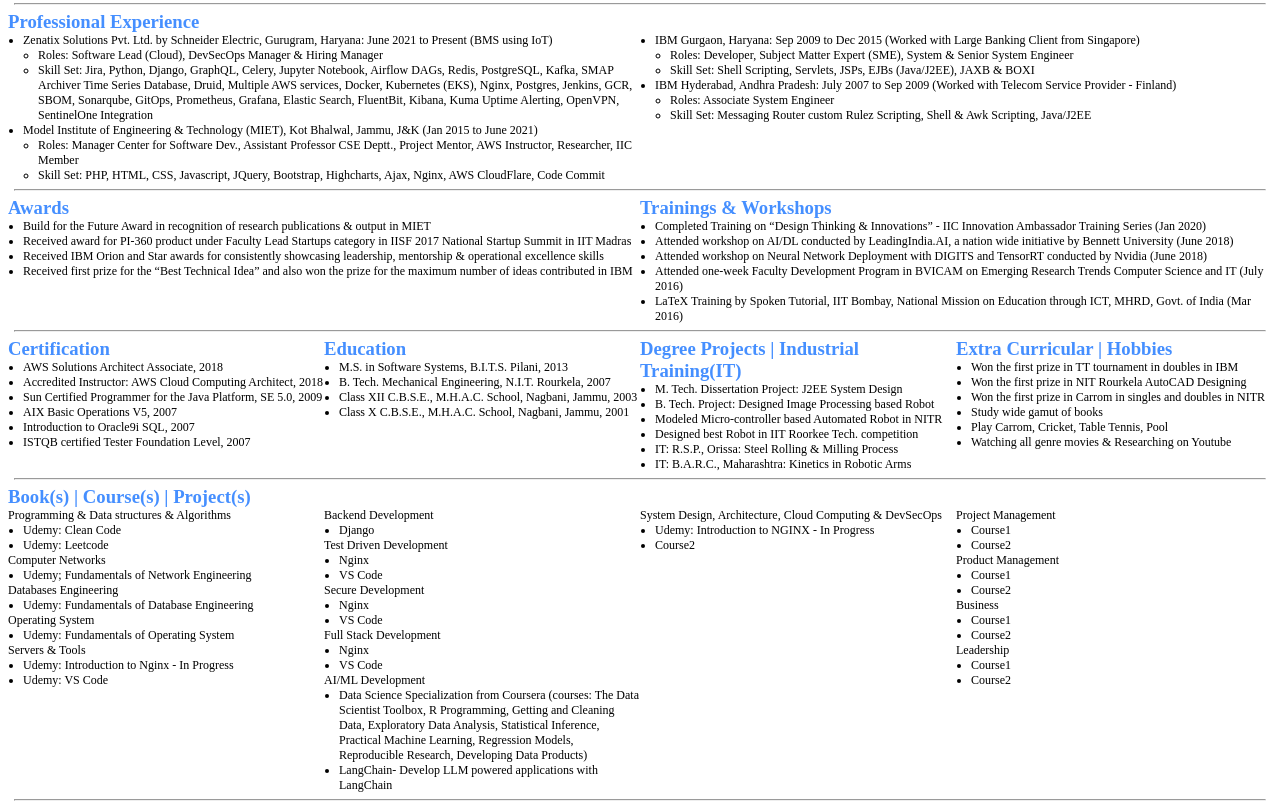
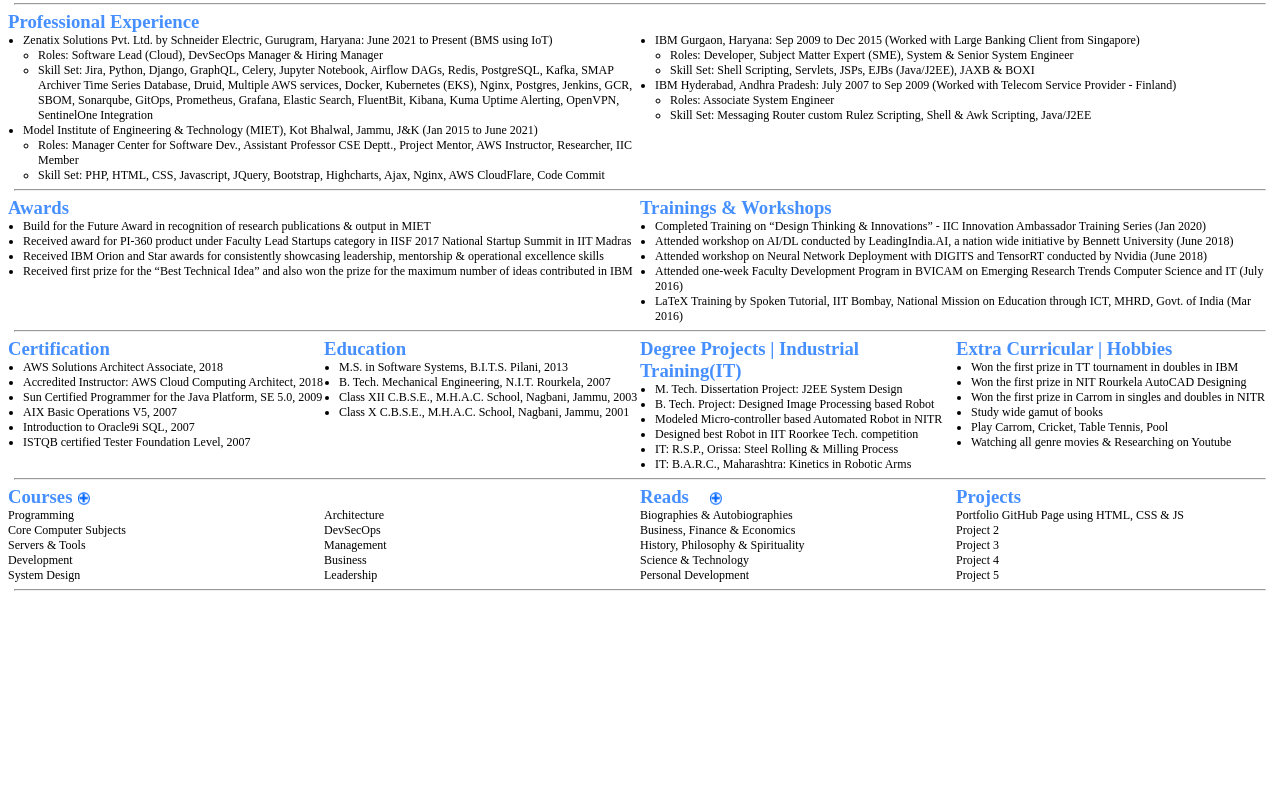
Before and after one commit to RIGUPTA2/portfolio, a plain HTML site: page index.html in a window 1280 px wide. Shown: the part 173-982 px from the top of the page. After the commit the page ends 800 px from the top, so only its background shows below. Drawn offline with Linux system fonts and the light colour scheme; a script that the page names is missing.

Commit message:
Formatting of Courses, Reads & Projects section

```diff
--- a/css/resume.css
+++ b/css/resume.css
@@ -4,6 +4,18 @@
   height: 100px;
   border: 6px solid rgba(0, 102, 255, 0.73);
   margin-left: auto !important;
+}
+
+.minusIcon, .reads_list_items, .courses_list_items {
+  display: none;
+}
+
+#reads_plus, #courses_plus, #reads_minus, #courses_minus {
+  margin-top: 6px;
+}
+
+#reads_plus, #reads_minus, #courses_plus, #courses_minus {
+  cursor: pointer;
 }
 
 h1,h3 {
@@ -53,6 +65,7 @@
   display: flex;
   align-items:flex-end;
 }
+
 .coColumnLeft {
   width: 141px;
   padding: 0px;
@@ -95,6 +108,16 @@
 .equalColumn {
   width: 50%;
 }
+
+.courseHeaderRow {
+  display: flex;
+  align-items:flex-start;
+}
+.coursesColumnLeft{
+  width: 70px;
+    padding: 0px;
+}
+
 
 @media only screen and (max-width: 1200px){
   .headerRow{
--- a/index.html
+++ b/index.html
@@ -140,92 +140,128 @@
   </div>
   <hr/>
 
-  <h3>Book(s) | Course(s) | Project(s)</h3>
-  <div class="fourColumnRow">
-    <div class="firstColumn">
-      <h6>Programming &  Data structures & Algorithms</h6>
-      <ul>
+  <div class="equalColumnRow">
+    <div class="equalColumn">
+      <div class="courseHeaderRow">
+        <h3 class="coursesColumnLeft">Courses </h3>
+        <img id="courses_plus" onclick="toggle('courses',this);" width ="12px" src="img/plus.png"/>
+        <img id="courses_minus" onclick="toggle('courses',this);" class="minusIcon" width ="12px" src="img/minus.png"/>
+      </div>
+      <div class="equalColumnRow">
+        <div class="equalColumn">
+          <h6>Programming</h6>
+          <ul id="courses_list_items_1" class="courses_list_items">
             <li>Udemy: Clean Code</li>
             <li>Udemy: Leetcode</li>
           </ul>
-      <h6>Computer Networks</h6>
-      <ul>
+          <h6>Core Computer Subjects</h6>
+          <ul id="courses_list_items_2" class="courses_list_items">
             <li>Udemy; Fundamentals of Network Engineering</li>
-      </ul>
-      <h6>Databases Engineering</h6>
-      <ul>
             <li>Udemy: Fundamentals of Database Engineering</li>
-      </ul>
-      <h6>Operating System</h6>
-      <ul>
             <li>Udemy: Fundamentals of Operating System</li>
           </ul>
           <h6>Servers & Tools</h6>
-      <ul>
+          <ul id="courses_list_items_3" class="courses_list_items">
+            <li>Udemy: Introduction to Nginx - In Progress</li>
+            <li>Udemy: VS Code</li>
+          </ul>
+          <h6>Development</h6>
+          <ul id="courses_list_items_4" class="courses_list_items">
+            <li>Coursera: Data Science Specialization (The Data Scientist Toolbox, R Programming, Getting and Cleaning Data, Exploratory Data Analysis, Statistical Inference, Practical Machine Learning, Regression Models, Reproducible Research, Developing Data Products)</li>
+            <li>Udemy: LangChain: Develop LLM powered applications with LangChain</li>
+          </ul>
+          <h6>System Design</h6>
+          <ul id="courses_list_items_5" class="courses_list_items">
             <li>Udemy: Introduction to Nginx - In Progress</li>
             <li>Udemy: VS Code</li>
           </ul>
         </div>
 
-    <div class="secondColumn">
-      <h6>Backend Development</h6>
-      <ul>
-        <li>Django</li>
-      </ul>
-      <h6>Test Driven Development</h6>
-      <ul>
-        <li>Nginx</li>
-        <li>VS Code</li>
-      </ul>
-      <h6>Secure Development</h6>
-      <ul>
-        <li>Nginx</li>
-        <li>VS Code</li>
-      </ul>
-      <h6>Full Stack Development</h6>
-      <ul>
-        <li>Nginx</li>
-        <li>VS Code</li>
-      </ul>
-      <h6>AI/ML Development</h6>
-      <ul>
-        <li>Data Science Specialization from Coursera (courses: The Data Scientist Toolbox, R Programming, Getting and Cleaning Data, Exploratory Data Analysis, Statistical Inference, Practical Machine Learning, Regression Models, Reproducible Research, Developing Data Products)</li>
-        <li>LangChain- Develop LLM powered applications with LangChain</li>
-      </ul>
-    </div>
-
-    <div class="thirdColumn">
-      <h6>System Design, Architecture, Cloud Computing & DevSecOps</h6>
-      <ul>
+        <div class="equalColumn">
+          <h6>Architecture</h6>
+          <ul id="courses_list_items_6" class="courses_list_items">
             <li>Udemy: Introduction to NGINX - In Progress</li>
             <li>Course2</li>
           </ul>
-    </div>
-
-    <div class="fourthColumn">
-      <h6>Project Management</h6>
-      <ul>
-        <li>Course1</li>
+          <h6>DevSecOps</h6>
+          <ul id="courses_list_items_7" class="courses_list_items">
+            <li>Udemy: Introduction to NGINX - In Progress</li>
             <li>Course2</li>
           </ul>
-      <h6>Product Management</h6>
-      <ul>
+          <h6>Management</h6>
+          <ul id="courses_list_items_8" class="courses_list_items">
             <li>Course1</li>
             <li>Course2</li>
           </ul>
           <h6>Business</h6>
-      <ul>
+          <ul id="courses_list_items_9" class="courses_list_items">
             <li>Course1</li>
             <li>Course2</li>
           </ul>
           <h6>Leadership</h6>
-      <ul>
+          <ul id="courses_list_items_10" class="courses_list_items">
             <li>Course1</li>
             <li>Course2</li>
           </ul>
         </div>
       </div>
+    </div>
+    <hr class="hiddenRow"/>
+
+    <div class="equalColumn">
+      <div class="equalColumnRow">
+        <div class="equalColumn">
+          <div class="courseHeaderRow">
+            <h3 class="coursesColumnLeft">Reads </h3>
+            <img id="reads_plus" onclick="toggle('reads',this);" width ="12px" src="img/plus.png"/>
+            <img id="reads_minus"  onclick="toggle('reads',this);" class="minusIcon" width ="11px" src="img/minus.png"/>
+          </div>
+          <h6>Biographies & Autobiographies</h6>
+          <ul id="reads_list_items_1" class="reads_list_items">
+            <li>Autobiography of a Yogi</li>
+            <li>Many Lives Many Masters</li>
+            <li>Wings of Fire</li>
+            <li>The Story of My Experiments with Truth</li>
+            <li>World's Greatest Leaders</li>
+            <li>World's Greatest Scientists & Innovators</li>
+            <li>World's Greatest Entrepreneurs</li>
+          </ul>
+          <h6>Business, Finance & Economics</h6>
+          <ul id="reads_list_items_2" class="reads_list_items">
+            <li>Psychology of Money</li>
+            <li>Think & Grow Rich</li>
+          </ul>
+          <h6>History, Philosophy & Spirituality</h6>
+          <ul id="reads_list_items_3" class="reads_list_items">
+            <li>Shiv Puran</li>
+          </ul>
+          <h6>Science & Technology</h6>
+          <ul id="reads_list_items_4" class="reads_list_items">
+            <li>System Design Interview 1 & 2</li>
+            <li>Designing Data Intensive Applications</li>
+          </ul>
+          <h6>Personal Development</h6>
+          <ul id="reads_list_items_5" class="reads_list_items">
+            <li>Don't Believe Everything you Think</li>
+            <li>How to Win Friends & Influence People</li>
+            <li>The Power of Your Subconcious Mind</li>
+            <li>The Compound Effect</li>
+          </ul>
+        </div>
+        <hr class="hiddenRow"/>
+
+        <div class="equalColumn">
+          <h3>Projects</h3>
+          <h6>Portfolio GitHub Page using HTML, CSS & JS</h6>
+          <h6>Project 2</h6>
+          <h6>Project 3</h6>
+          <h6>Project 4</h6>
+          <h6>Project 5</h6>
+          </ul>
+        </div>
+      </div>
+    </div>
+  </div>
   <hr/>
-
 </body>
 </html>
--- /dev/null
+++ b/js/resume.js
@@ -0,0 +1,26 @@
+function toggle(context,obj){
+    plus_icon_id=context+"_plus";
+    minus_icon_id=context+"_minus";
+    context_list_items_class=context+"_list_items";
+    list_items_count=document.getElementsByClassName(context_list_items_class).length;
+
+    if(obj.id==plus_icon_id){
+        document.getElementById(plus_icon_id).style.display="none";
+        document.getElementById(minus_icon_id).style.display="block";
+        context_list_items_id_subStr=context+"_list_items_";
+        for(var idx=1; idx<=list_items_count; idx++){
+            listItemIdx=context_list_items_id_subStr+idx;
+            listElement=document.getElementById(listItemIdx);
+            listElement.style.display="block";
+        }
+    } else {
+        document.getElementById(plus_icon_id).style.display="block";
+        document.getElementById(minus_icon_id).style.display="none";
+        context_list_items_id_subStr=context+"_list_items_";
+        for(var idx=1; idx<=list_items_count; idx++){
+            listItemIdx=context_list_items_id_subStr+idx;
+            listElement=document.getElementById(listItemIdx);
+            listElement.style.display="none";
+        }
+    }
+}
```
Also changed, not shown: img/minus.png (added), img/plus.png (added). Lines whose indentation alone changed are shown as unchanged.
